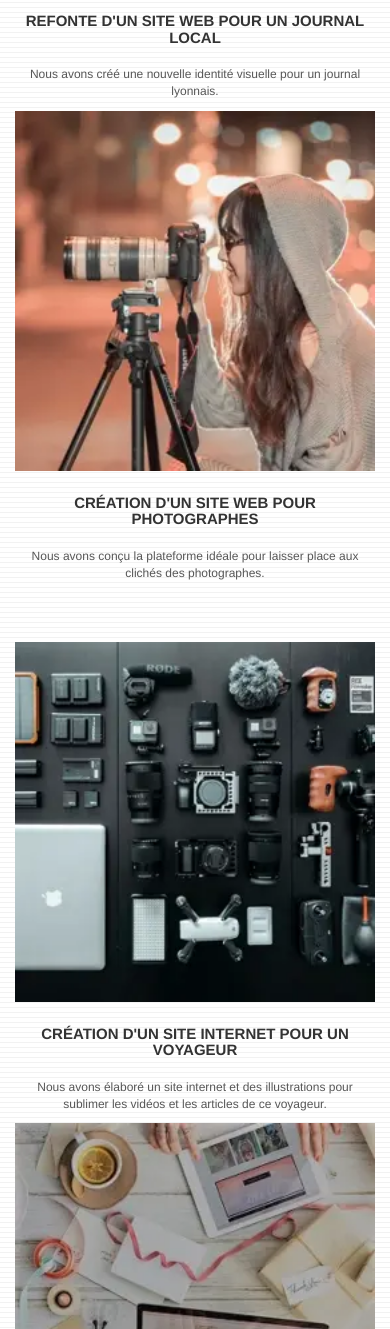
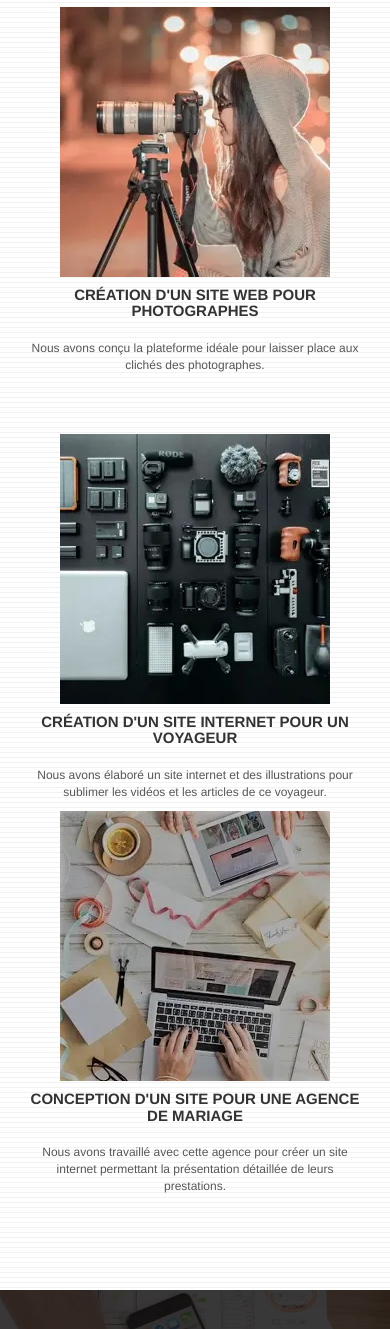
Before and after one commit to LimDavid458/la-panthere-optimise, a plain HTML site: page index.html in a window 390 px wide. Shown: the part 2916-4245 px from the top of the page. Drawn offline with Linux system fonts and the light colour scheme.

Commit message:
correction

```diff
--- a/index.html
+++ b/index.html
@@ -164,7 +164,7 @@
 		</div>
 		<div class="row tight-width-whitespace portfolio-row">
 			<div class="col-sm-6">
-				<a href="#" data-lightbox="img/1-large.webp" data-gallery-id="gallery-1" data-caption="Refonte d'un site web pour un journal local" data-frame="snapshot-lb"><img width="640" height="360" src="img/1-large.webp" srcset="img/1-large.webp 1003w, img/1-small.webp 270w" sizes="(max-width:767px) 200px" alt="paris web design logo agence web meilleure agence et refonte site web journal" class="img-responsive portfolio-thumb" /></a>
+				<a href="#" data-lightbox="img/1-large.webp" data-gallery-id="gallery-1" data-caption="Refonte d'un site web pour un journal local" data-frame="snapshot-lb"><img width="270" height="270" src="img/1-large.webp" srcset="img/1-large.webp 1003w, img/1-small.webp 270w" sizes="(max-width:767px) 200px" alt="paris web design logo agence web meilleure agence et refonte site web journal" class="img-responsive portfolio-thumb" /></a>
 				<h3 class="mg-md text-center">
 					Refonte d'un site web pour un journal local
 				</h3>
@@ -173,7 +173,7 @@
 				</p>
 			</div>
 			<div class="col-sm-6">
-				<a href="#" data-lightbox="img/2-large.webp" data-gallery-id="gallery-1" data-caption="Création d'un site web pour photographes" data-frame="snapshot-lb"><img width="640" height="360" src="img/2-large.webp" srcset="img/2-large.webp 628w, img/2-small.webp 270w" sizes="(max-width:767px) 200px" class="img-responsive portfolio-thumb" alt="paris web design logo agence web meilleure agence, Création d'un site web pour photographes" /></a>
+				<a href="#" data-lightbox="img/2-large.webp" data-gallery-id="gallery-1" data-caption="Création d'un site web pour photographes" data-frame="snapshot-lb"><img width="270" height="270" src="img/2-large.webp" srcset="img/2-large.webp 628w, img/2-small.webp 270w" sizes="(max-width:767px) 200px" class="img-responsive portfolio-thumb" alt="paris web design logo agence web meilleure agence, Création d'un site web pour photographes" /></a>
 				<h3 class="mg-md text-center">
 					Création d'un site web pour photographes
 				</h3>
@@ -184,7 +184,7 @@
 		</div>
 		<div class="row tight-width-whitespace portfolio-row">
 			<div class="col-sm-6">
-				<a href="#" data-lightbox="img/3-large.webp" data-gallery-id="gallery-1" data-caption="Création d'un site internet pour un voyageur" data-frame="snapshot-lb"><img width="640" height="360" src="img/3-large.webp" srcset="img/3-large.webp 320w, img/3-small.webp 270w" sizes="(max-width:767px) 200px" class="img-responsive portfolio-thumb" alt="paris web design logo agence web meilleure agence, Création d'un site web pour voyageur"/></a>
+				<a href="#" data-lightbox="img/3-large.webp" data-gallery-id="gallery-1" data-caption="Création d'un site internet pour un voyageur" data-frame="snapshot-lb"><img width="270" height="270" src="img/3-large.webp" srcset="img/3-large.webp 320w, img/3-small.webp 270w" sizes="(max-width:767px) 200px" class="img-responsive portfolio-thumb" alt="paris web design logo agence web meilleure agence, Création d'un site web pour voyageur"/></a>
 				<h3 class="mg-md text-center">
 					Création d'un site internet pour un voyageur
 				</h3>
@@ -193,7 +193,7 @@
 				</p>
 			</div>
 			<div class="col-sm-6">
-				<a href="#" data-lightbox="img/4-large.webp" data-gallery-id="gallery-1" data-caption="Conception d'un site pour une agence de mariage" data-frame="snapshot-lb"><img width="640" height="360" src="img/4-large.webp" srcset="img/4-large.webp 320w, img/4-small.webp 270w" sizes="(max-width:767px) 200px" class="img-responsive portfolio-thumb" alt="paris web design logo agence web meilleure agence, Création d'un site web pour agence de mariage" /></a>
+				<a href="#" data-lightbox="img/4-large.webp" data-gallery-id="gallery-1" data-caption="Conception d'un site pour une agence de mariage" data-frame="snapshot-lb"><img width="270" height="270" src="img/4-large.webp" srcset="img/4-large.webp 320w, img/4-small.webp 270w" sizes="(max-width:767px) 200px" class="img-responsive portfolio-thumb" alt="paris web design logo agence web meilleure agence, Création d'un site web pour agence de mariage" /></a>
 				<h3 class="mg-md text-center">
 					Conception d'un site pour une agence de mariage
 				</h3>
--- a/style.css
+++ b/style.css
@@ -1050,4 +1050,7 @@ q {
     .bloc-mob-center-text {
         text-align: center;
     }
+    .portfolio-thumb{
+        margin: auto;
+    }
 }
```
